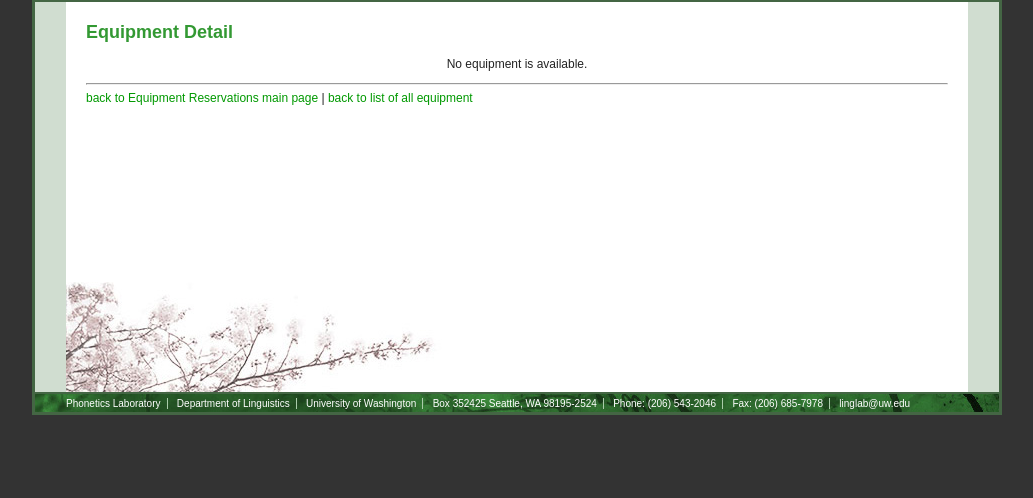
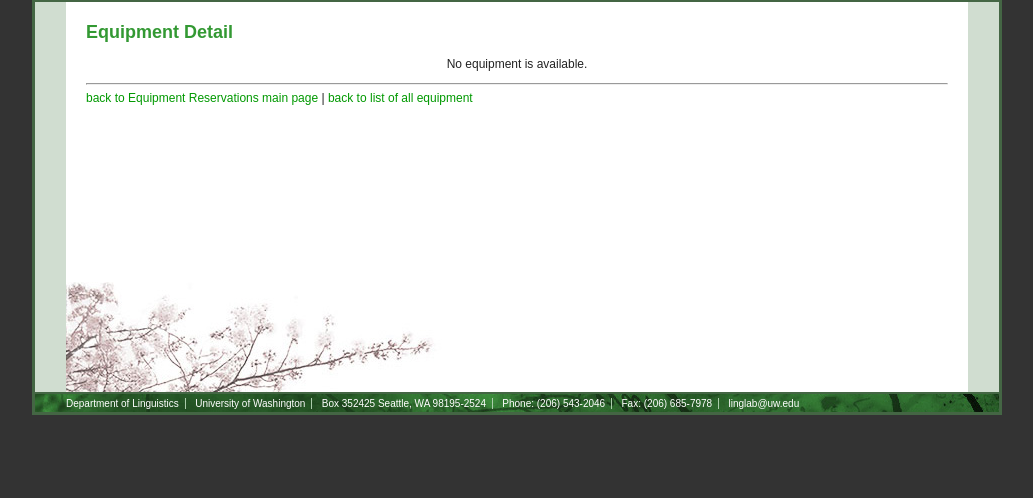
Before and after one commit to jmriebold/lab-equipment, a Django app: page /equipment/1/ in a window 1280 px wide. Shown: the part 109-607 px from the top of the page, without its empty margins (123-1156 px from the left). Run offline with Django 3.2, Linux system fonts and the light colour scheme; data that the repository does not hold is empty; parts of the project's set-up code (start-up, migrations or seed data) failed here and were passed over.

Commit message:
Removed link to Phonlab in footer.

```diff
--- a/equipment/templates/base.html
+++ b/equipment/templates/base.html
@@ -62,7 +62,6 @@
 
     <div id="footer">
         <ul>
-            <li class="menuItem"><a href="http://depts.washington.edu/phonlab/">Phonetics Laboratory</a></li>
             <li class="menuItem"><a href="http://depts.washington.edu/lingweb/">Department of Linguistics</a></li>
             <li class="menuItem"><a href="http://www.washington.edu/">University of Washington</a></li>
             <li class="menuItem">Box 352425 Seattle, WA 98195-2524</li>
```
